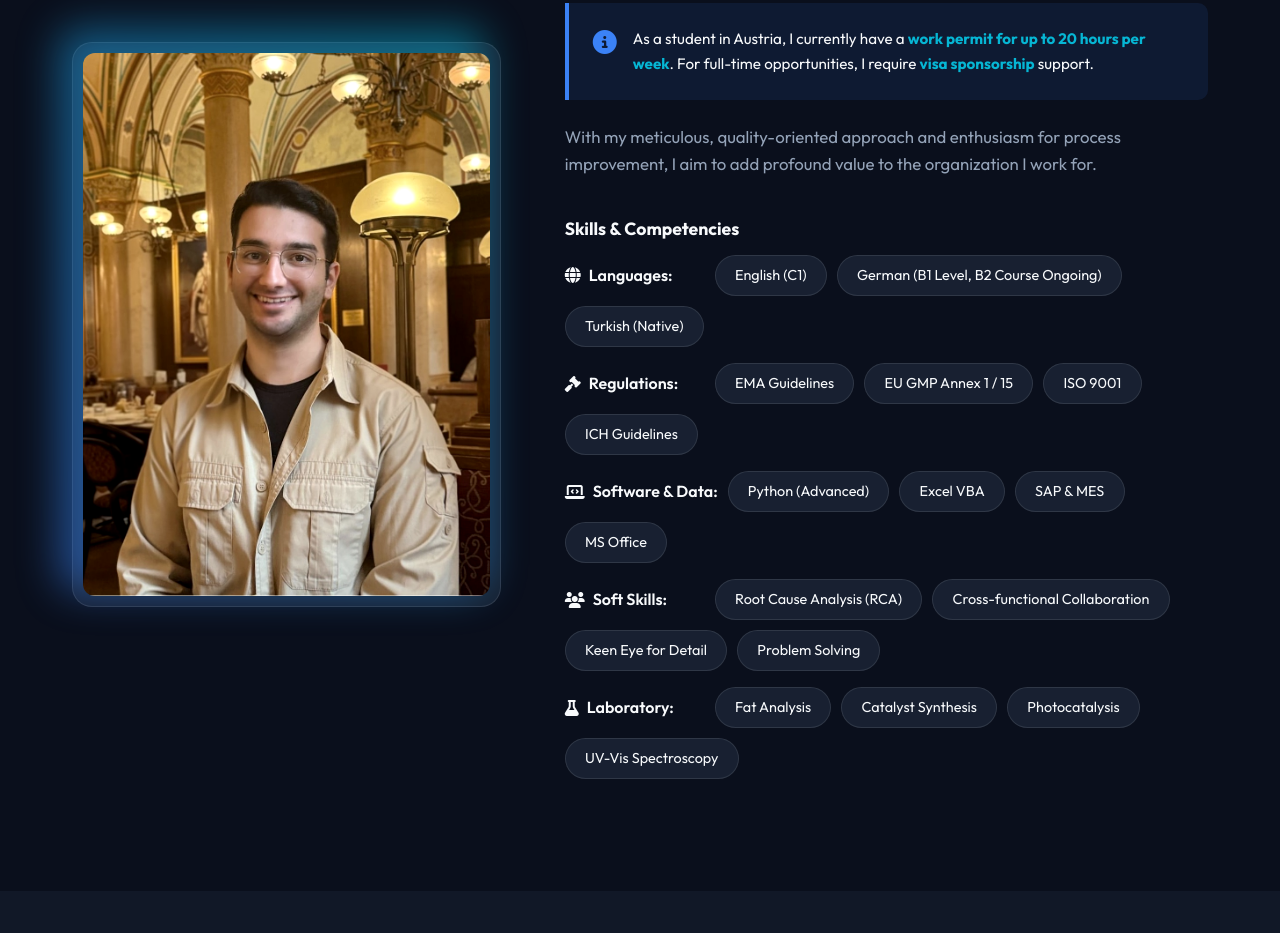
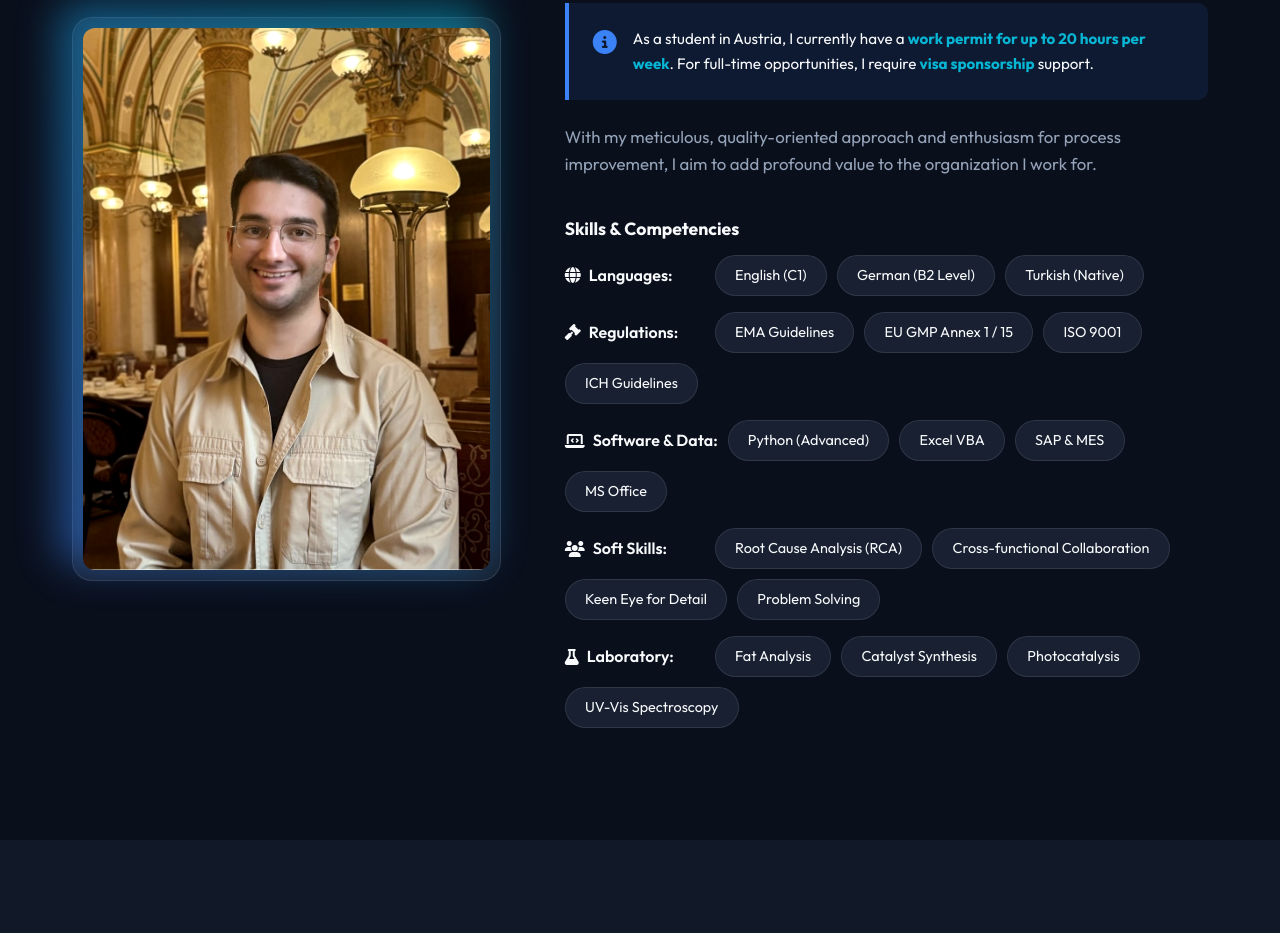
Before and after one commit to erenardakaplan12/erenardakaplan12.github.io, a plain HTML site: page index.html in a window 1280 px wide. Shown: the part 1138-2071 px from the top of the page. Drawn offline with Linux system fonts and the light colour scheme.

Commit message:
Update index.html

```diff
--- a/index.html
+++ b/index.html
@@ -95,7 +95,7 @@
                         <div class="skills-category">
                             <span class="category-label"><i class="fas fa-globe"></i> Languages:</span>
                             <span class="skill-pill">English (C1)</span>
-                            <span class="skill-pill">German (B1 Level, B2 Course Ongoing)</span>
+                            <span class="skill-pill">German (B2 Level)</span>
                             <span class="skill-pill">Turkish (Native)</span>
                         </div>
 
```
